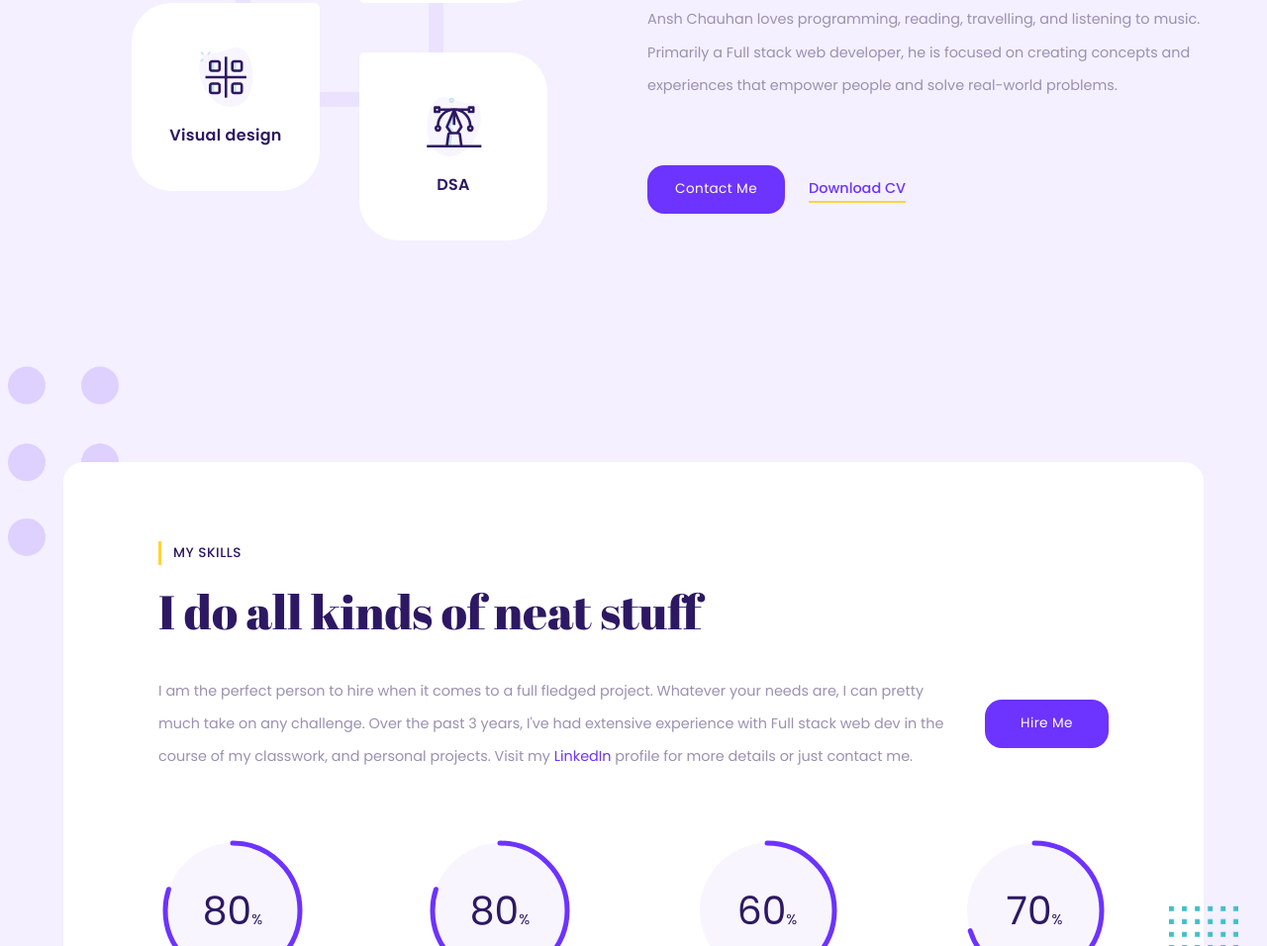
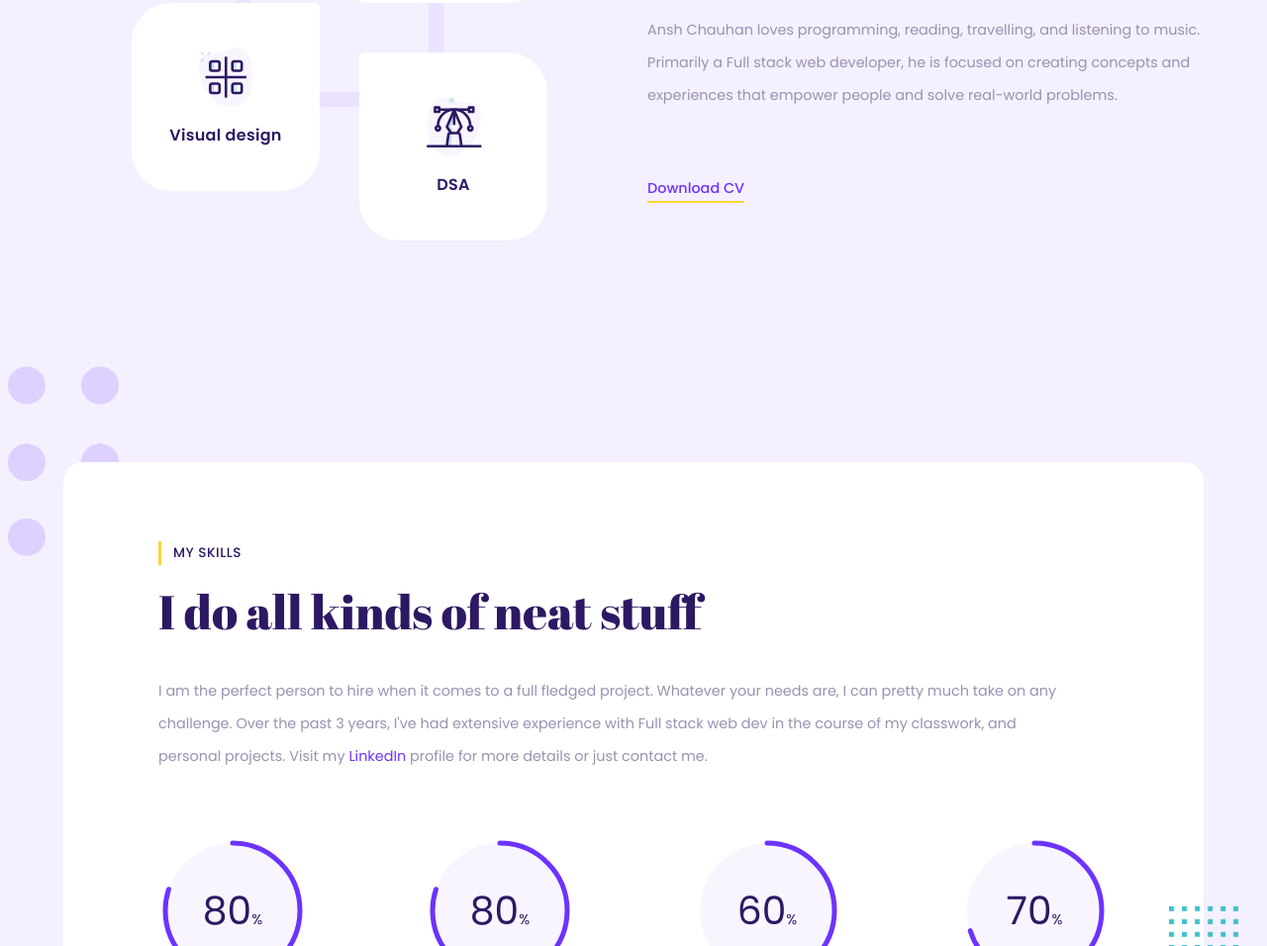
Before and after one commit to anshchauhan1504/Ansh_Chauhan_Portfolio, a website: page index.html in a window 1280 px wide. Shown: the part 1189-2145 px from the top of the page at 99% size. Drawn offline with nearby package versions, Linux system fonts and the light colour scheme.

Commit message:
Update index.html

```diff
--- a/index.html
+++ b/index.html
@@ -56,11 +56,7 @@
               I'm, a skilled Full Stack Web Developer who has honed my craft through personal projects. I thrive on creating innovative and scalable solutions that deliver exceptional user experiences.
             </p>
             <div class="cta">
-              <a
-                href="mailto:ansh.chauhan15apr@gmail.com"
-                target="_blank"
-                class="btn"
-                >Contact Me</a
+
               >
               <a
                 href="https://drive.google.com/file/d/1Eph0jZkXpDTEGr1F1Xe5XOUf9ln3rVe2/view?usp=sharing"
@@ -572,12 +568,7 @@
 
             </p>
             <div class="cta">
-              <a
-                href="mailto:ansh.chauhan15apr@gmail.com"
-                target="_blank"
-                class="btn"
-                >Contact Me</a
-              >
+
               <a
                 href="https://drive.google.com/file/d/1Eph0jZkXpDTEGr1F1Xe5XOUf9ln3rVe2/view?usp=sharing"
                 target="_blank"
@@ -611,12 +602,7 @@
                   >
                   profile for more details or just contact me.
                 </p>
-                <a
-                  href="mailto:ansh.chauhan15apr@gmail.com"
-                  target="_blank"
-                  class="btn"
-                  >Hire Me</a
-                >
+
               </div>
             </div>
             <div class="skills-wrap">
```
